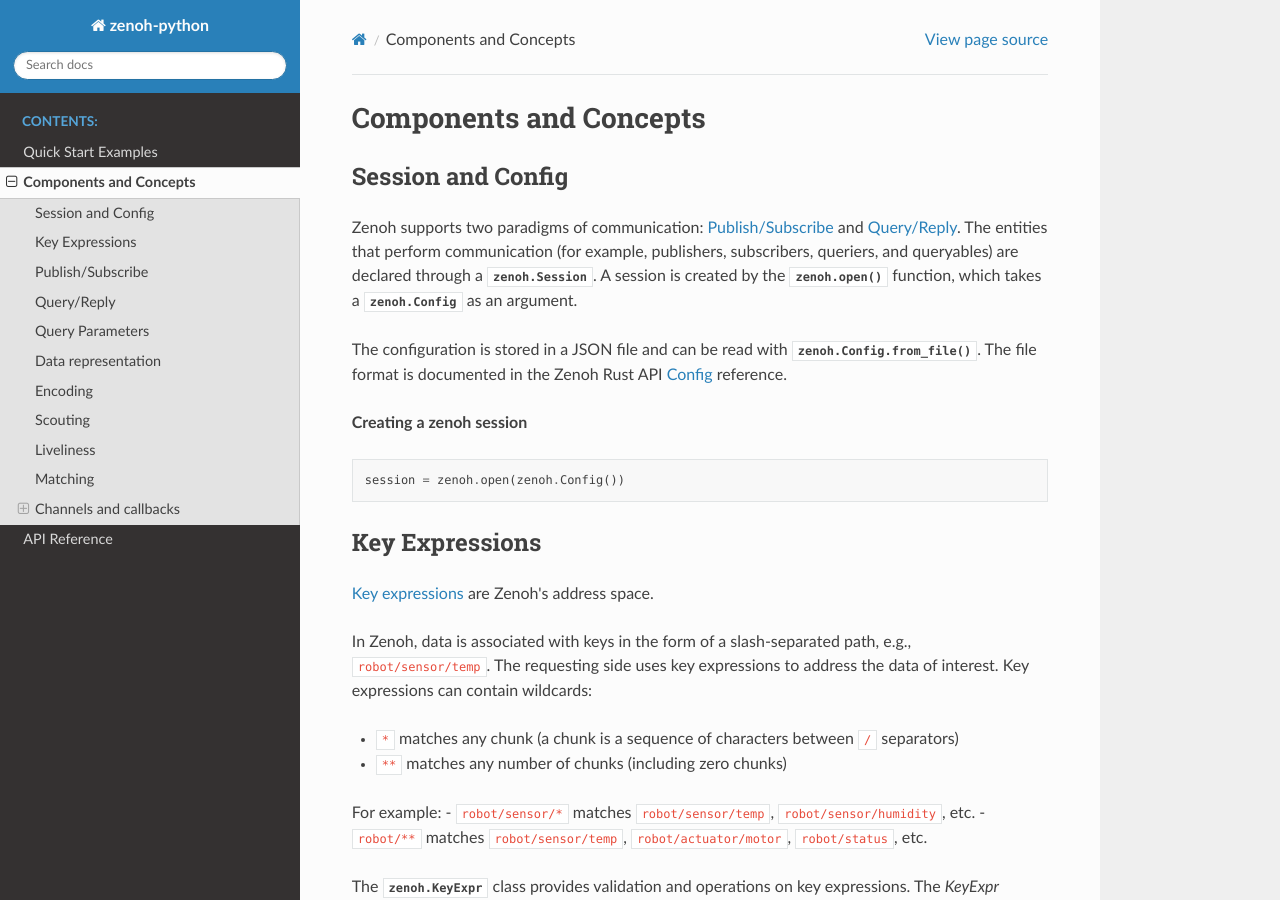
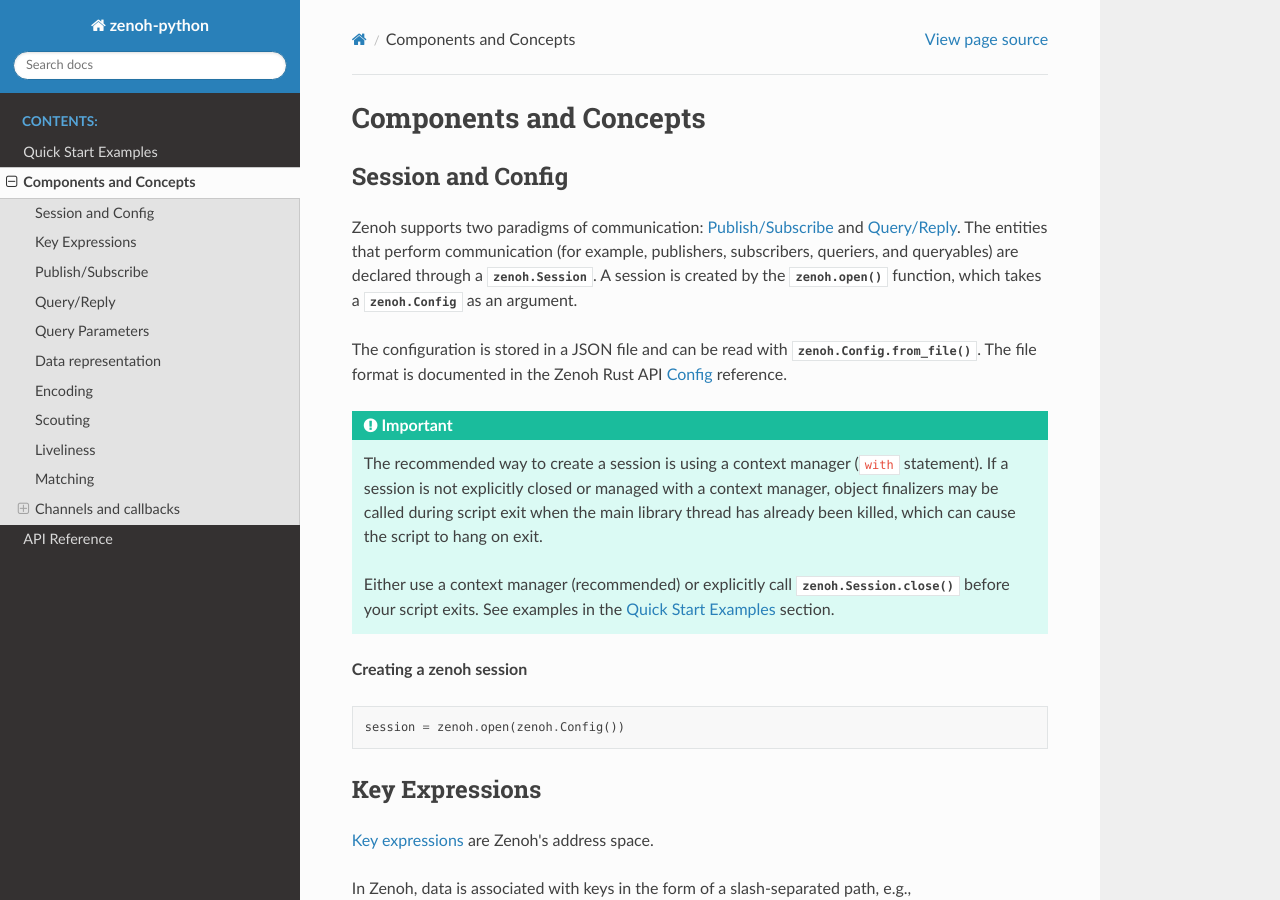
Before and after one commit to eclipse-zenoh/zenoh-python, a Sphinx documentation site: the page built from docs/concepts.rst, in a window 1280 px wide and 900 px high. Built offline with Sphinx 7.4.7 and the Read the Docs theme 3.1.0, drawn with Linux system fonts in a browser that asks for light colours.

Commit message:
mention context manager

```diff
--- a/docs/concepts.rst
+++ b/docs/concepts.rst
@@ -28,6 +28,16 @@
 The configuration is stored in a JSON file and can be read with :func:`zenoh.Config.from_file`.
 The file format is documented in the Zenoh Rust API
 `Config <https://docs.rs/zenoh/latest/zenoh/config/struct.Config.html>`_ reference.
+
+.. important::
+
+   The recommended way to create a session is using a context manager (``with`` statement).
+   If a session is not explicitly closed or managed with a context manager, object finalizers may
+   be called during script exit when the main library thread has already been killed, which can
+   cause the script to hang on exit.
+
+   Either use a context manager (recommended) or explicitly call :meth:`zenoh.Session.close`
+   before your script exits. See examples in the :doc:`quickstart` section.
 
 **Creating a zenoh session**
 
```
